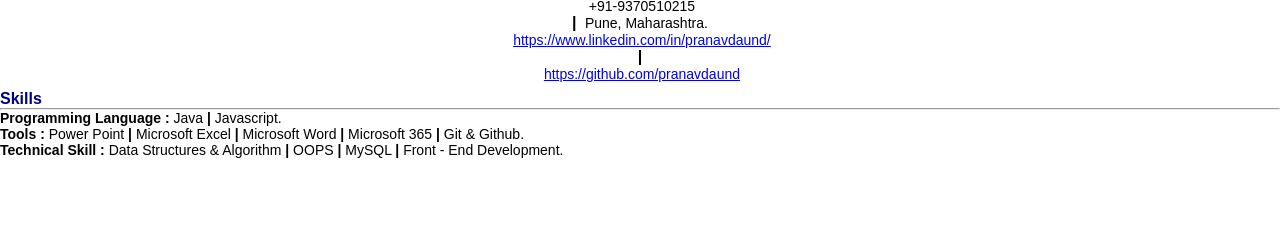
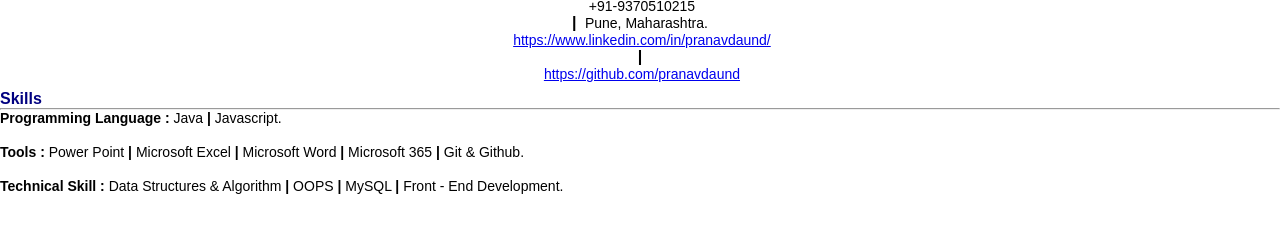
Before and after one commit to pranavdaund/Resume, a plain HTML site: page index.html in a window 1280 px wide. Shown: the part 72-304 px from the top of the page. Drawn offline with Linux system fonts and the light colour scheme.

Commit message:
Update index.html

```diff
--- a/index.html
+++ b/index.html
@@ -31,9 +31,8 @@
         <div>
             <h4 class="name">Skills</h4> <hr>
             <span>
-                <p class="skMar"><b>Programming Language :</b> Java <b>|</b> Javascript.</p>
-                <p class="skMar"><b>Tools :</b> Power Point <b>|</b> Microsoft Excel <b>|</b> Microsoft Word <b>|</b> Microsoft 365 <b>|</b> Git & Github.</p>
-                <p class="skMar"><b>Technical Skill :</b> Data Structures & Algorithm <b>|</b> OOPS <b>|</b> MySQL  <b>|</b> Front - End Development.</p>
+                <p class="skMar"><b>Programming Language :</b> Java <b>|</b> Javascript.</p> <br>
+<p class="skMar"><b>Tools :</b> Power Point <b>|</b> Microsoft Excel <b>|</b> Microsoft Word <b>|</b> Microsoft 365 <b>|</b> Git & Github.</p> <br>                <p class="skMar"><b>Technical Skill :</b> Data Structures & Algorithm <b>|</b> OOPS <b>|</b> MySQL  <b>|</b> Front - End Development.</p>
             </span>
 
         </span>
```
